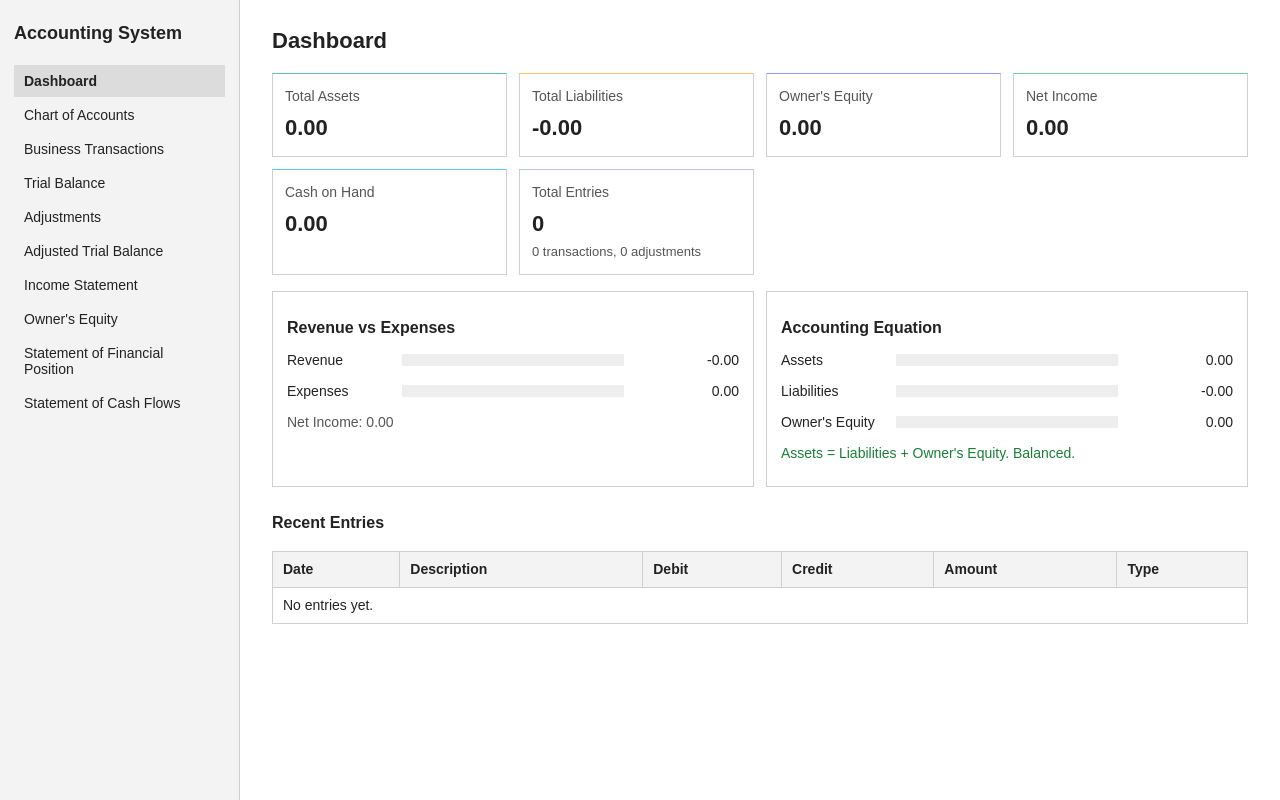
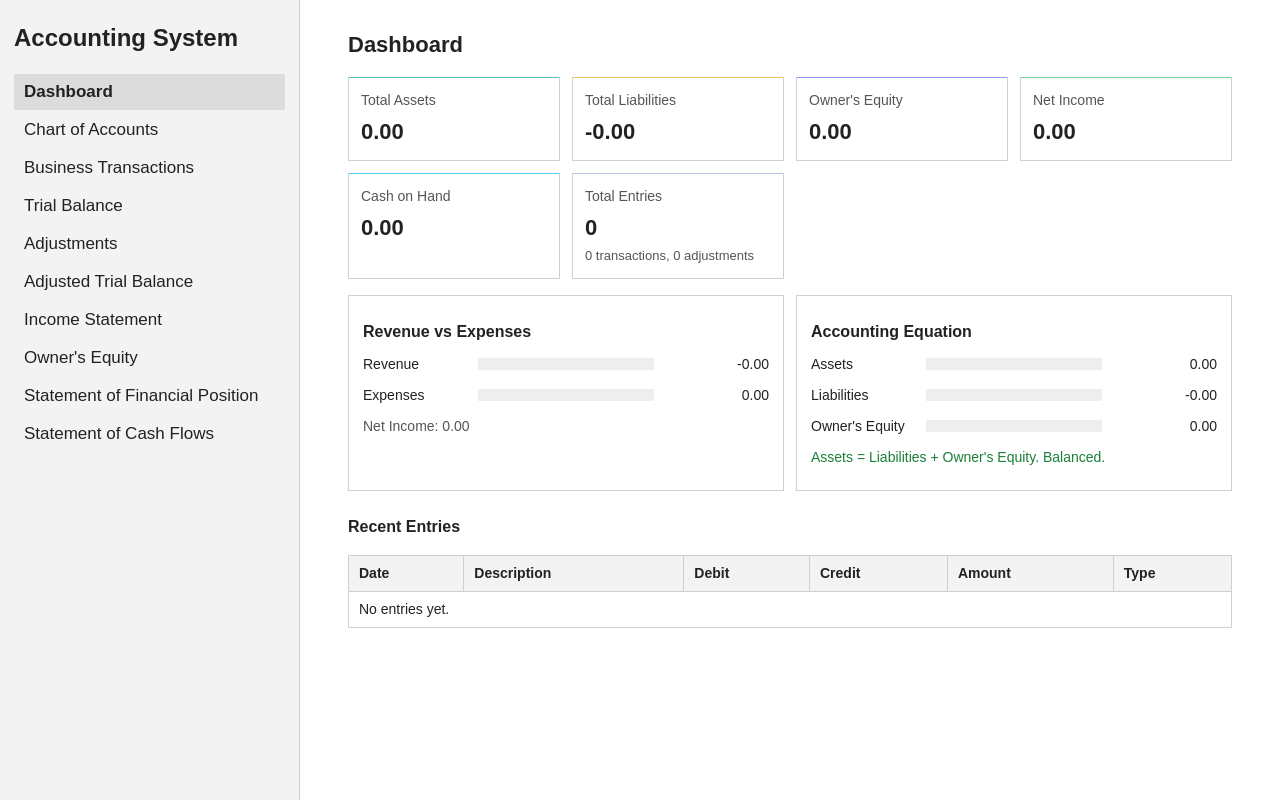
Before and after one commit to maryalganes-cpu/AMS, a plain HTML site: page index.html in a window 1280 px wide. Drawn offline with nearby package versions, Linux system fonts and the light colour scheme; no server answers.

Commit message:
Update font sizes and padding in style.css
Increased font sizes for headings, buttons, and sidebar. Adjusted padding for the main content area.

```diff
--- a/style.css
+++ b/style.css
@@ -13,7 +13,7 @@ body {
 }
 
 h1 {
-  font-size: 18px;
+  font-size: 24px;
   font-weight: bold;
   margin: 0 0 18px 0;
 }
@@ -35,7 +35,7 @@ h3 {
 }
 
 .sidebar {
-  width: 240px;
+  width: 300px;
   flex-shrink: 0;
   background-color: #f3f3f3;
   border-right: 1px solid #d0d0d0;
@@ -49,8 +49,7 @@ h3 {
 .main {
   flex: 1;
   min-width: 0;
-  max-width: 1100px;
-  padding: 24px 32px 48px 32px;
+  padding: 28px 48px 48px 48px;
 }
 
 /* ===== Menu ===== */
@@ -67,7 +66,7 @@ h3 {
   border-radius: 0;
   padding: 8px 10px;
   margin: 0;
-  font-size: 14px;
+  font-size: 17px;
   font-weight: normal;
   text-align: left;
   cursor: pointer;
@@ -101,7 +100,7 @@ button {
   border-radius: 3px;
   padding: 6px 12px;
   margin: 3px 3px 3px 0;
-  font-size: 12px;
+  font-size: 14px;
   font-family: inherit;
   cursor: pointer;
 }
```
